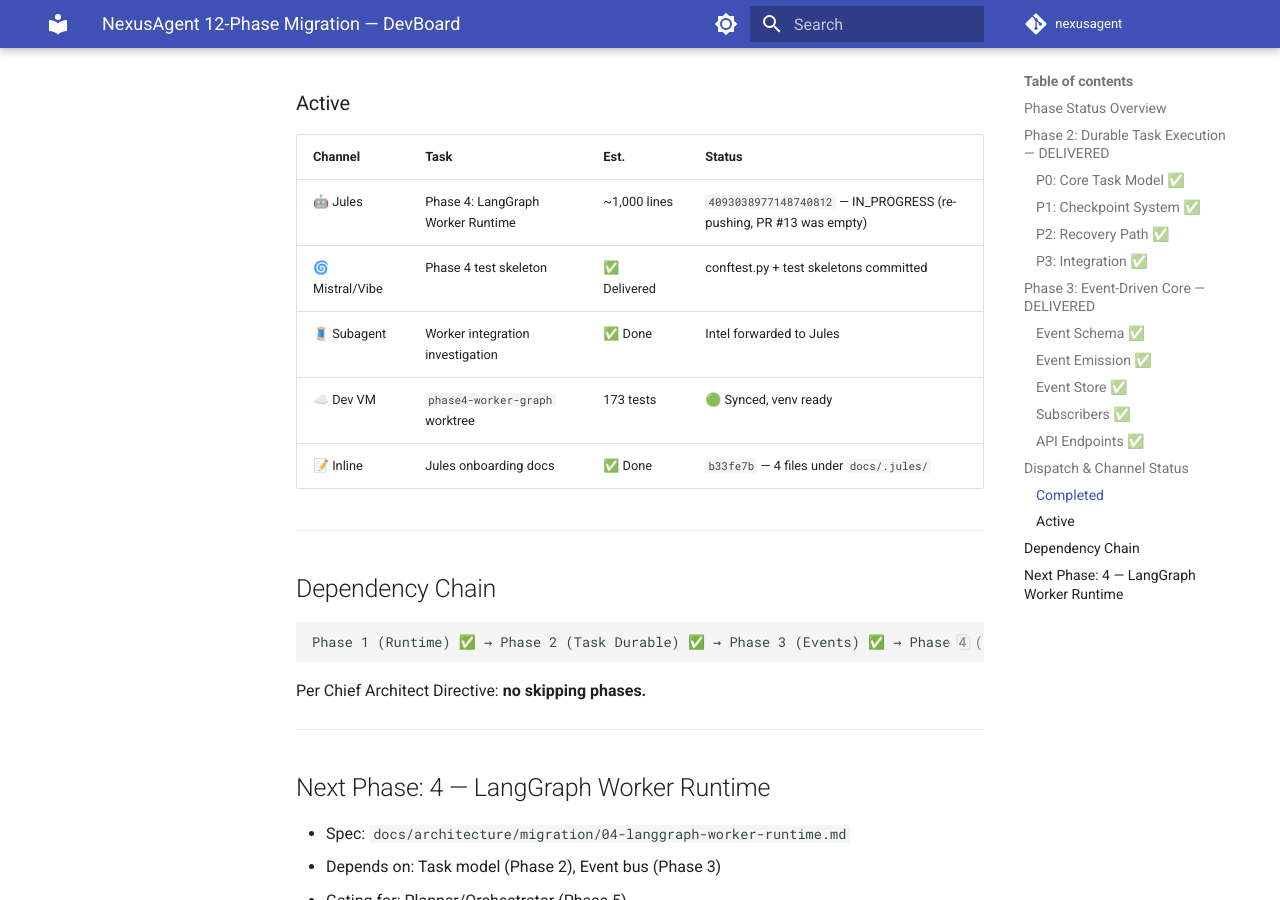
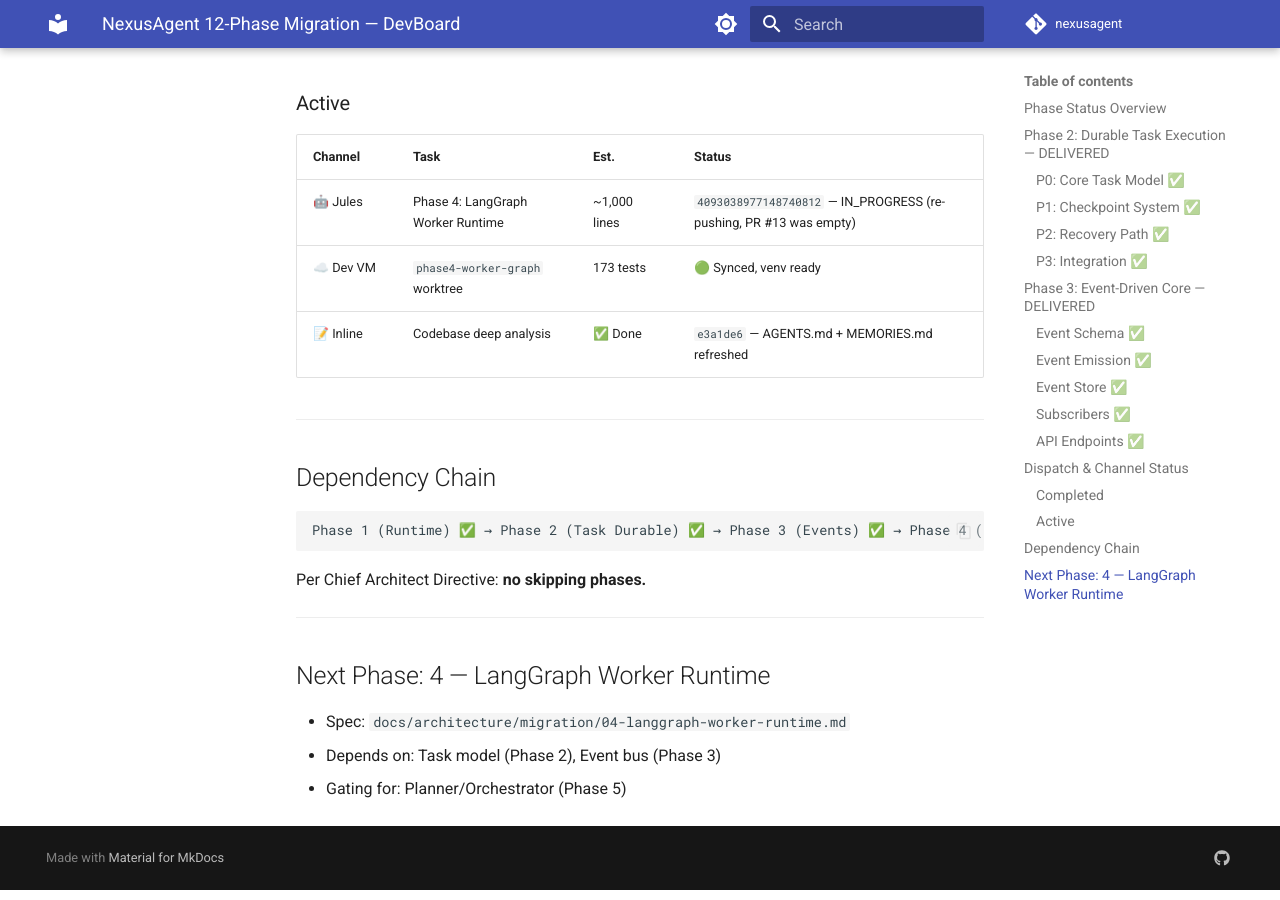
Before and after one commit to stephanos8926-lgtm/NexusAgent, an MkDocs documentation site: the page built from docs/devboard/README.md, in a window 1280 px wide and 900 px high, scrolled down 4246 px. Built offline with MkDocs 1.6.1 and Material for MkDocs 9.7.7, drawn with Linux system fonts in a browser that asks for light colours; comment, search, counter and statistics services are not loaded; the version menu is left out.

Commit message:
docs(devboard): Codebase deep analysis complete, devboard clean

```diff
--- a/docs/devboard/README.md
+++ b/docs/devboard/README.md
@@ -106,10 +106,8 @@
 | Channel | Task | Est. | Status |
 |---------|------|------|--------|
 | 🤖 Jules | Phase 4: LangGraph Worker Runtime | ~1,000 lines | `4093038977148740812` — IN_PROGRESS (re-pushing, PR #13 was empty) |
-| 🌀 Mistral/Vibe | Phase 4 test skeleton | ✅ Delivered | conftest.py + test skeletons committed |
-| 🧵 Subagent | Worker integration investigation | ✅ Done | Intel forwarded to Jules |
 | ☁️ Dev VM | `phase4-worker-graph` worktree | 173 tests | 🟢 Synced, venv ready |
-| 📝 Inline | Jules onboarding docs | ✅ Done | `b33fe7b` — 4 files under `docs/.jules/` |
+| 📝 Inline | Codebase deep analysis | ✅ Done | `e3a1de6` — AGENTS.md + MEMORIES.md refreshed |
 
 ---
 
```
